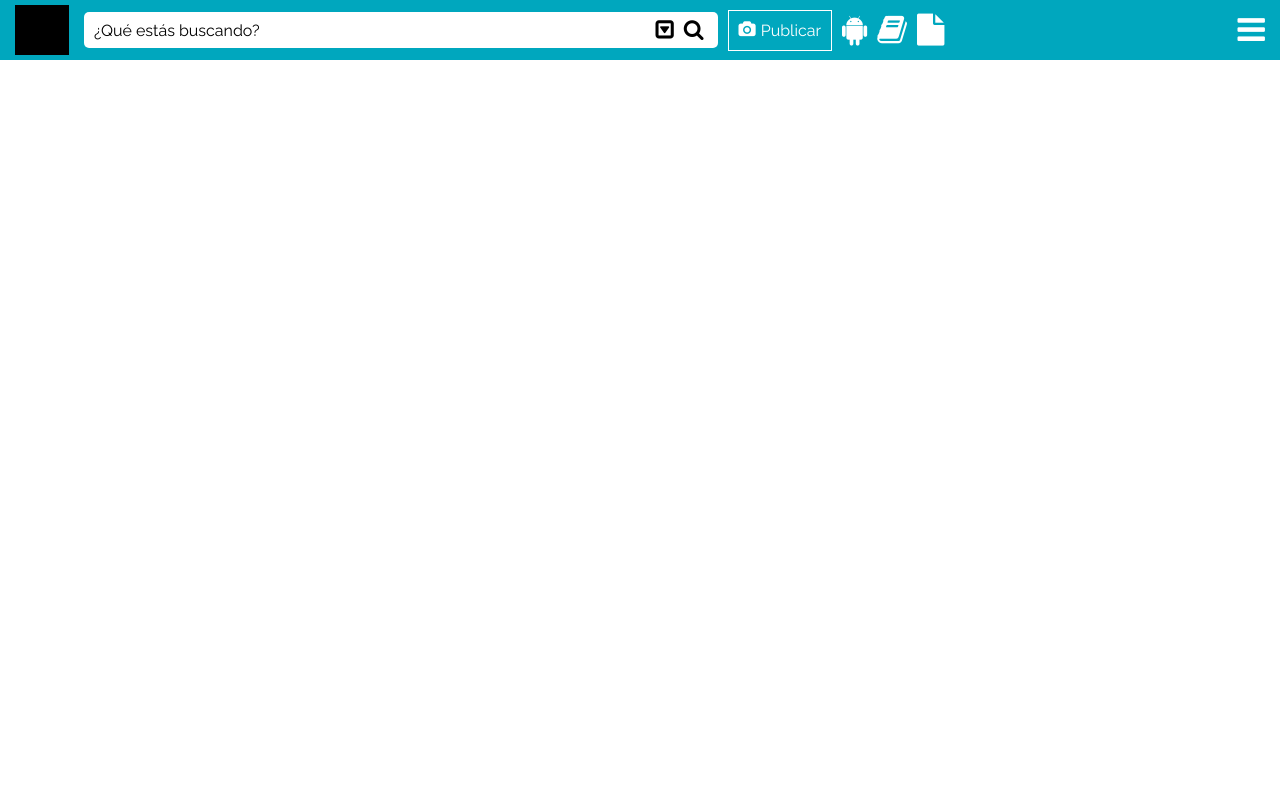
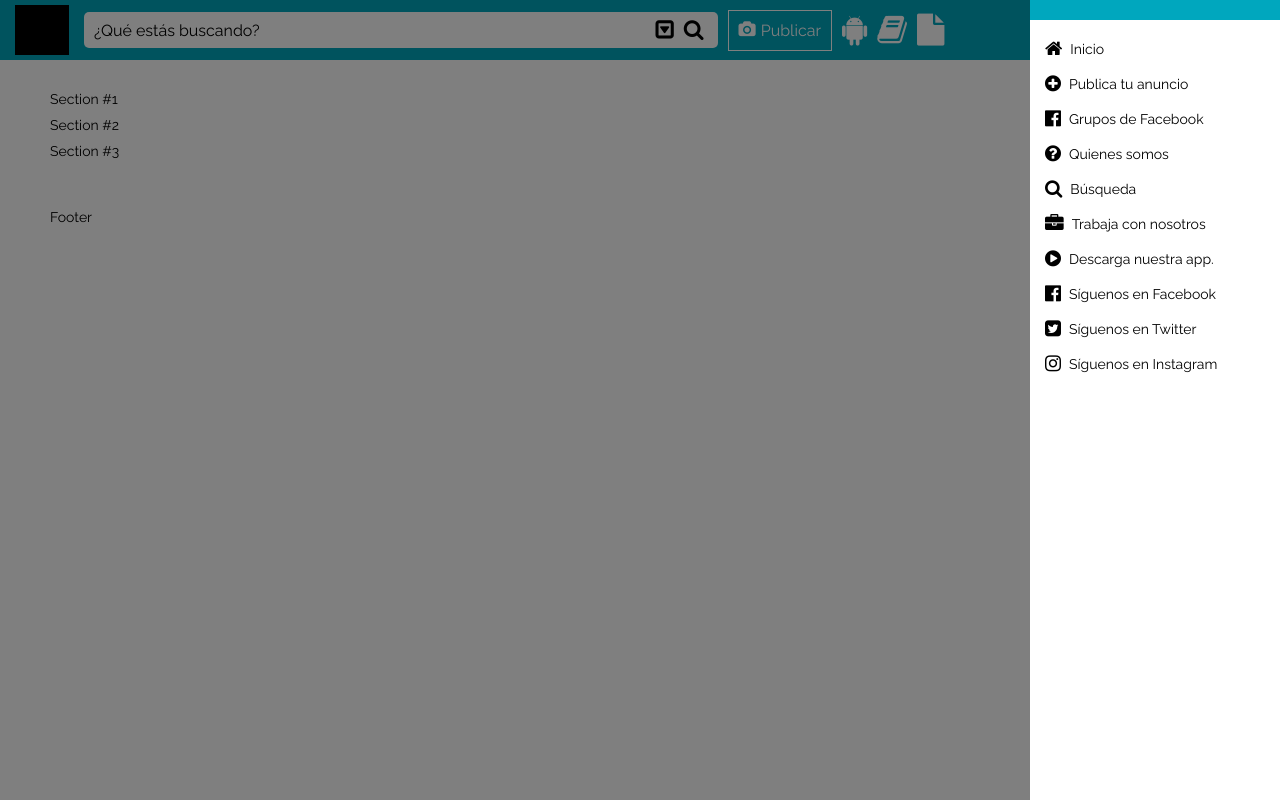
Before and after one commit to andresg9108/manyp, a website: page web/index.html in a window 1280 px wide. Both pictures are taken after a click on the element 1251 px from the left and 30 px from the top of the page. Drawn offline with Linux system fonts and the light colour scheme.

Commit message:
Implemantando algunas funtions de mydisign

```diff
--- a/src/js/main.js
+++ b/src/js/main.js
@@ -16,7 +16,7 @@ function loadTemplate(sRouteTemplate, sTag, oData){
 	}
 }
 
-// Start MyDesign
+// Begin MyDesign
 
 /*
 */
@@ -80,4 +80,29 @@ $(function(){
 	});
 });
 
+/*
+*/
+function myd_sideMenu(){
+  let oBackground = $(".my-sidebar #background");
+  let oMenu = $(".my-sidebar #menu");
+    let iTime = 400;
+
+    if(oBackground.css('display') != 'block'){
+      oBackground.css('display','block');
+
+      oMenu.animate({
+        width: '100%'
+      }, iTime, function() {
+        oMenu.addClass('is-active');
+      });
+    }else{
+      oMenu.removeClass('is-active');
+      oMenu.animate({
+        width: 0
+      }, iTime, function() {
+        oBackground.css('display','none');
+      });
+    }
+}
+
 // End MyDesign
--- a/src/sass/main.sass
+++ b/src/sass/main.sass
@@ -1,3 +1,7 @@
 *
 	margin: 0
 	padding: 0
+
+body
+	>main
+		margin-top: 61px
--- a/web/index.html
+++ b/web/index.html
@@ -19,7 +19,7 @@
   </head>
   <body>
 
-<!-- Start FloatHeader1 -->
+<!-- Begin my-floatheader -->
 <header class="my-floatheader">
   <img id="logo" src="./src/img/logo.svg" />
   <div id="menu">
@@ -51,7 +51,7 @@
       </div>
     </div>
   </div>
-  <span class="fa fa-bars fa-2x"></span>
+  <span onclick="myd_sideMenu()" class="fa fa-bars fa-2x"></span>
 </header>
 <div class="my-floatheader-search">
   <span onclick="myd_floatHeaderMenu1()" class="fa fa-caret-square-o-down fa-2x"></span>
@@ -139,14 +139,85 @@
     </div>
   </div>
 </div>
-<!-- End FloatHeader1 -->
+<!-- End my-floatheader -->
 
-    <main>
-      <article>
-<h1>Hello World</h1>
-      </article>
-      <footer data-template="true"></footer>
-    </main>
+<!--Begin my-sidebar-->
+<div class="my-sidebar">
+  <div id="background" onclick="myd_sideMenu()"></div>
+  <div id="menu">
+    <div id="menucontent" class="is-active">
+      <div id="menuheader" class="is-active">
+      </div>
+      <div>
+        <div class="menuitems">
+          <div>
+            <span class="fa fa-home fa-lg"></span>
+            <span class="text">Inicio</span>
+          </div>
+          <div>
+            <span class="fa fa-plus-circle fa-lg"></span>
+            <span class="text">Publica tu anuncio</span>
+          </div>
+          <div>
+            <span class="fa fa-facebook-official fa-lg"></span>
+            <span class="text">Grupos de Facebook</span>
+          </div>
+          <div>
+            <span class="fa fa-question-circle fa-lg"></span>
+            <span class="text">Quienes somos</span>
+          </div>
+          <div>
+            <span class="fa fa-search fa-lg"></span>
+            <span class="text">B&uacute;squeda</span>
+          </div>
+          <div>
+            <span class="fa fa-briefcase fa-lg"></span>
+            <span class="text">Trabaja con nosotros</span>
+          </div>
+          <div>
+            <span class="fa fa-play-circle fa-lg"></span>
+            <span class="text">Descarga nuestra app.</span>
+          </div>
+          <div>
+            <span class="fa fa-facebook-official fa-lg"></span>
+            <span class="text">S&iacute;guenos en Facebook</span>
+          </div>
+          <div>
+            <span class="fa fa-twitter-square fa-lg"></span>
+            <span class="text">S&iacute;guenos en Twitter</span>
+          </div>
+          <div>
+            <span class="fa fa-instagram fa-lg"></span>
+            <span class="text">S&iacute;guenos en Instagram</span>
+          </div>
+        </div>
+      </div>
+    </div>
+  </div>
+</div>
+<!--End my-sidebar-->
+
+<main>
+  <div class="my-container">
+    <article class="my-article">
+      <section class="my-section">
+        Section #1
+      </section>
+      <section class="my-section">
+        Section #2
+      </section>
+      <section class="my-section">
+        Section #3
+      </section>
+    </article>
+    <aside class="my-aside">
+      Aside
+    </aside>
+  </div>
+  <footer class="my-footer">
+    Footer
+  </footer>
+</main>
 
   </body>
 </html>
--- a/web/src/js/main.js
+++ b/web/src/js/main.js
@@ -16,7 +16,7 @@ function loadTemplate(sRouteTemplate, sTag, oData){
 	}
 }
 
-// Start MyDesign
+// Begin MyDesign
 
 /*
 */
@@ -80,4 +80,29 @@ $(function(){
 	});
 });
 
+/*
+*/
+function myd_sideMenu(){
+  let oBackground = $(".my-sidebar #background");
+  let oMenu = $(".my-sidebar #menu");
+    let iTime = 400;
+
+    if(oBackground.css('display') != 'block'){
+      oBackground.css('display','block');
+
+      oMenu.animate({
+        width: '100%'
+      }, iTime, function() {
+        oMenu.addClass('is-active');
+      });
+    }else{
+      oMenu.removeClass('is-active');
+      oMenu.animate({
+        width: 0
+      }, iTime, function() {
+        oBackground.css('display','none');
+      });
+    }
+}
+
 // End MyDesign
```
Also changed, not shown: settings/index.html (+80 -9 lines), web/src/css/main.css, 3 other files.
